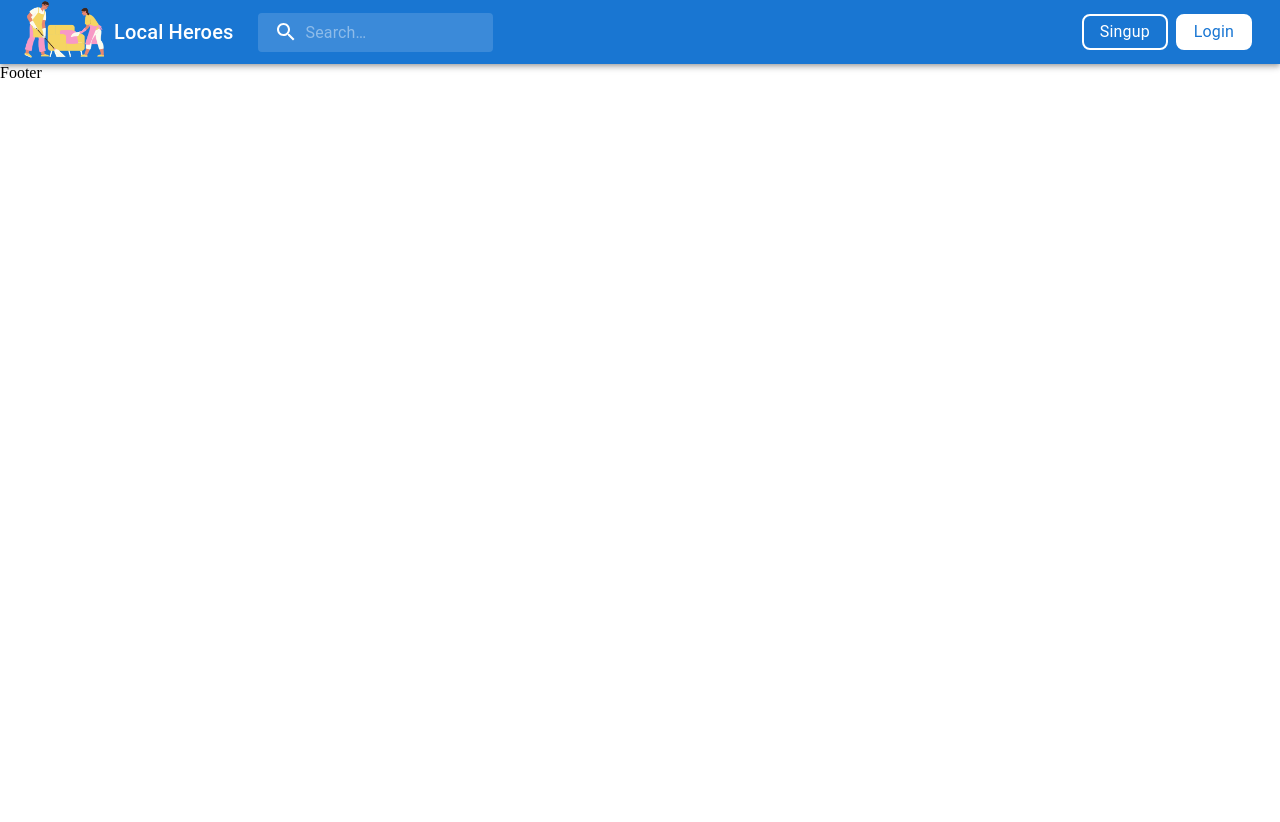
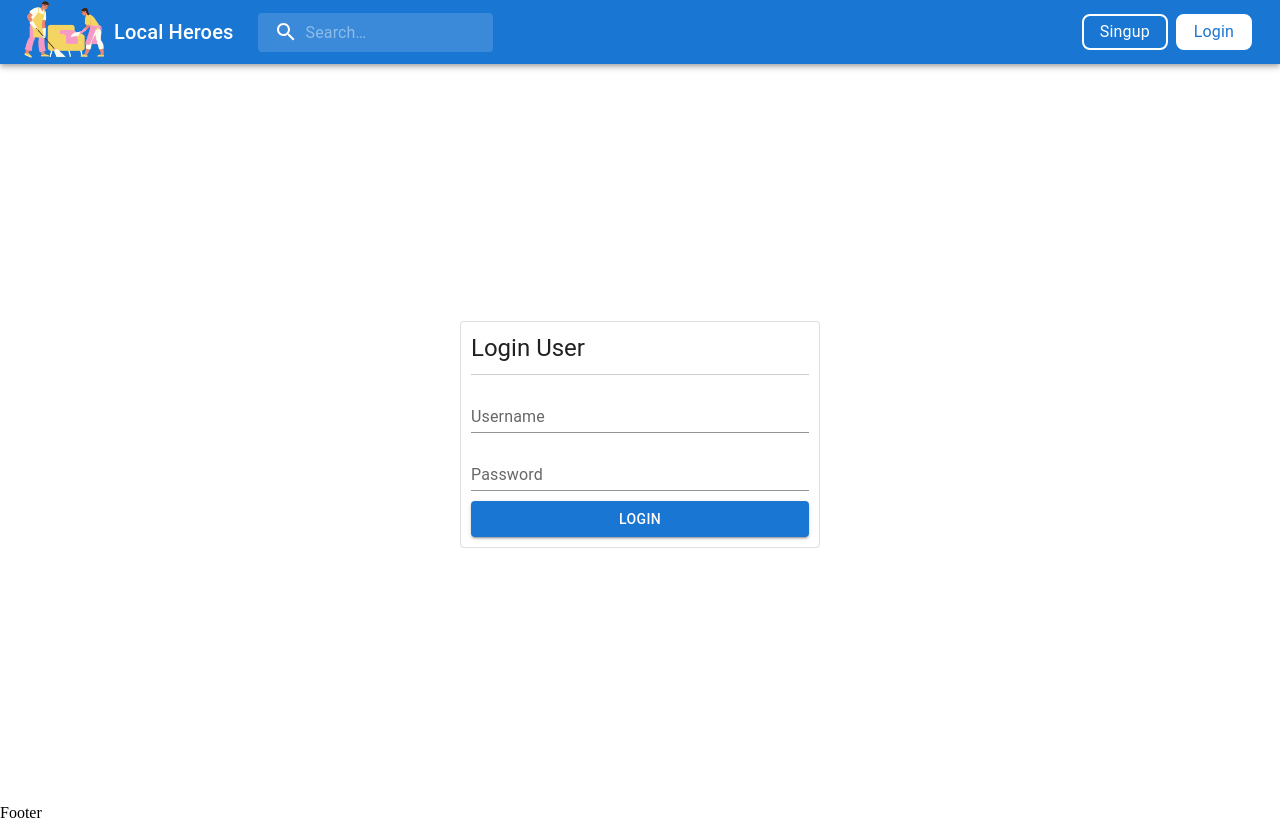
Before and after one commit to omrajsharma/local-heroes-fe, a React (Vite) app: page /login in a window 1280 px wide. Before the commit the page ends 800 px from the top, so only its background shows below. Built offline with nearby package versions, Linux system fonts and the light colour scheme.

Commit message:
feat: login page

```diff
--- a/src/pages/Login.tsx
+++ b/src/pages/Login.tsx
@@ -1,11 +1,68 @@
+import { Button, Card, FormControl, TextField, Typography } from "@mui/material"
+import Container from "../components/atoms/Container"
+import React from "react";
+import apiCall from "../utils/apiUtils";
+import API_ENUM from "../enum/API_ENUM";
 
 
 const Login = () => {
+  const [username, setUsername] = React.useState("");
+  const [password, setPassword] = React.useState("");
+
+  const handleUsernameChange = (ev: any) => {
+    setUsername(ev.target.value);
+  };
+
+  const handlePasswordChange = (ev: any) => {
+    setPassword(ev.target.value);
+  };
+
+  const handleSubmit = () => {
+    apiCall(API_ENUM.LOGIN, {username, password});
+  }
+
   return (
-    <div>
-
-    </div>
+    <Container>
+      <div style={{display: "flex", height: "90vh"}}>
+        <Card
+          variant="outlined"
+          sx={{ padding: "10px", margin: "auto", minWidth: "360px" }}
+        >
+          <FormControl fullWidth>
+            <Typography
+              style={{
+                marginBottom: "10px",
+                borderBottom: "1px solid #cdcdcd",
+                paddingBottom: "10px",
+              }}
+              variant="h5"
+            >
+              Login User
+            </Typography>
+            <TextField
+              style={{ marginBottom: "10px" }}
+              type="text"
+              id="standard-basic"
+              label="Username"
+              variant="standard"
+              value={username}
+              onChange={handleUsernameChange}
+            />
+            <TextField
+              style={{ marginBottom: "10px" }}
+              type="password"
+              id="standard-basic"
+              label="Password"
+              variant="standard"
+              value={password}
+              onChange={handlePasswordChange}
+            />
+            <Button onClick={handleSubmit} variant="contained">Login</Button>
+          </FormControl>
+        </Card>
+      </div>
+    </Container>
   )
 }
 
-export default Login
+export default Login;
```
